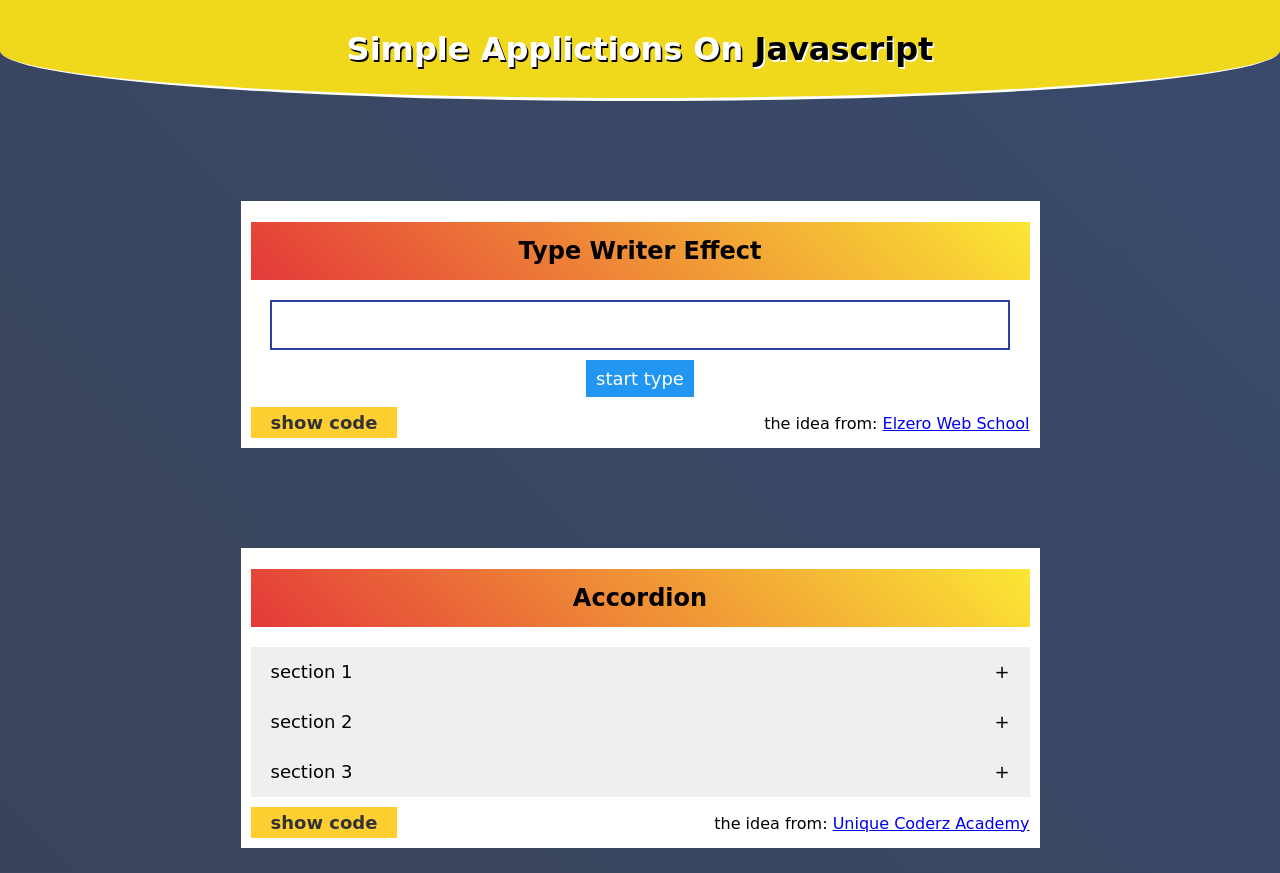
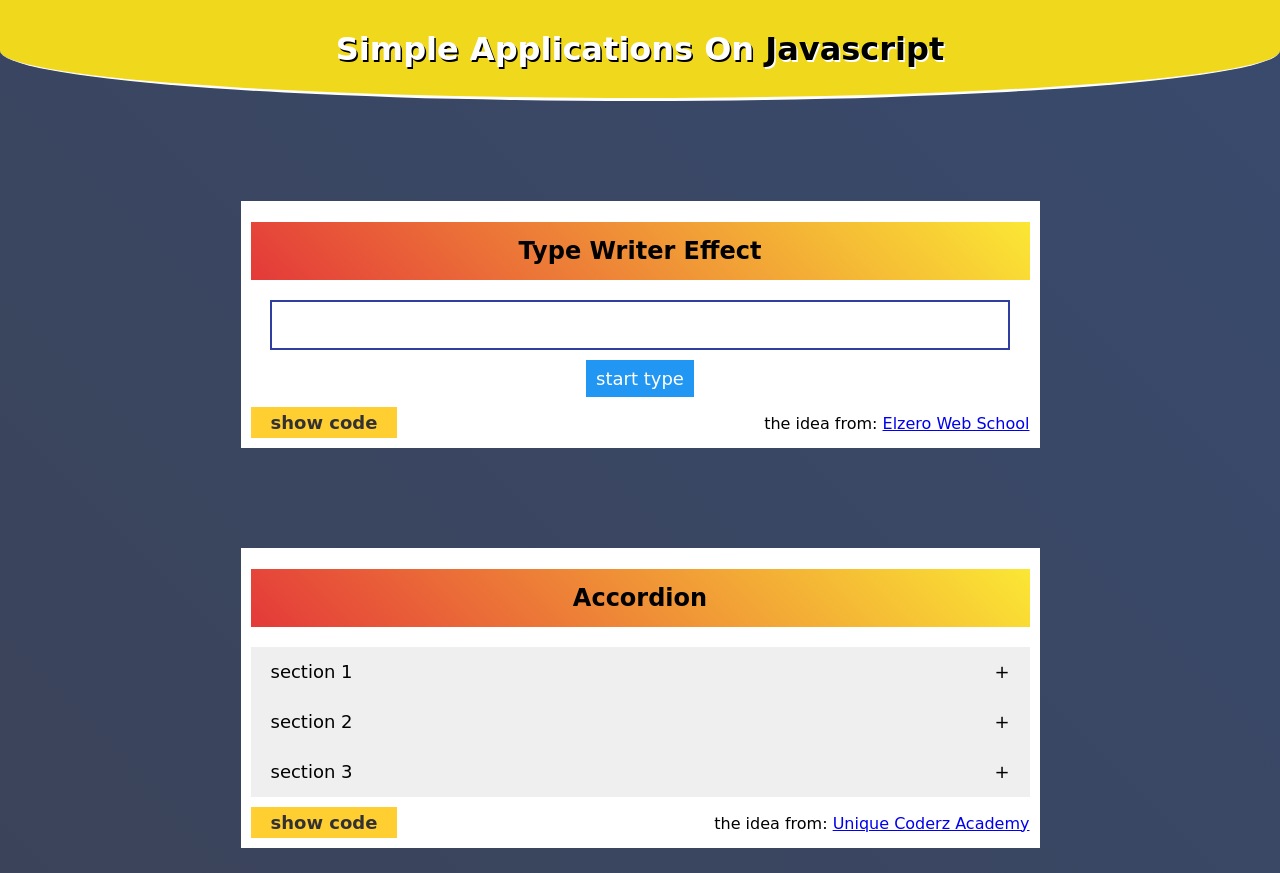
Before and after one commit to Ibrahim-embaby/apps-on-js, a plain HTML site: page index.html in a window 1280 px wide. Shown: the top 873 px of the page. Drawn offline with Linux system fonts and the light colour scheme.

Commit message:
Update index.html

```diff
--- a/index.html
+++ b/index.html
@@ -9,7 +9,7 @@
         <link rel="stylesheet" href="css/media.css">
     </head>
     <body>
-        <h1>Simple Applictions On <span style="color:#000;text-shadow: #fff 1.5px 1.5px 0px;">Javascript</span></h1>
+        <h1>Simple Applications On <span style="color:#000;text-shadow: #fff 1.5px 1.5px 0px;">Javascript</span></h1>
         <!-- start type writer -->
         <div class="container">
             <h2>Type Writer Effect</h2>
```
